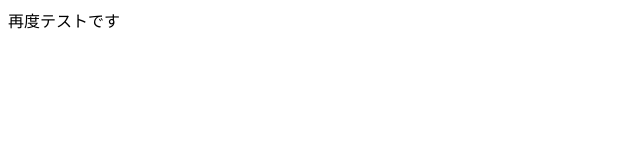
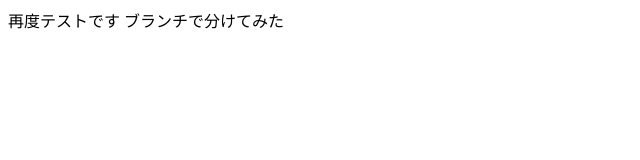
Before and after one commit to kenswakaba/test, a plain HTML site: page index.html in a window 1280 px wide. Shown: the whole page, without its empty margins (0-640 px from the left). Drawn offline with Linux system fonts and the light colour scheme.

Commit message:
また更新してみた！！！

```diff
--- a/index.html
+++ b/index.html
@@ -19,6 +19,7 @@
 <div class="wrap">
 
 再度テストです
+ブランチで分けてみた
 
 </div>
 <!-- end .wrap -->
```
